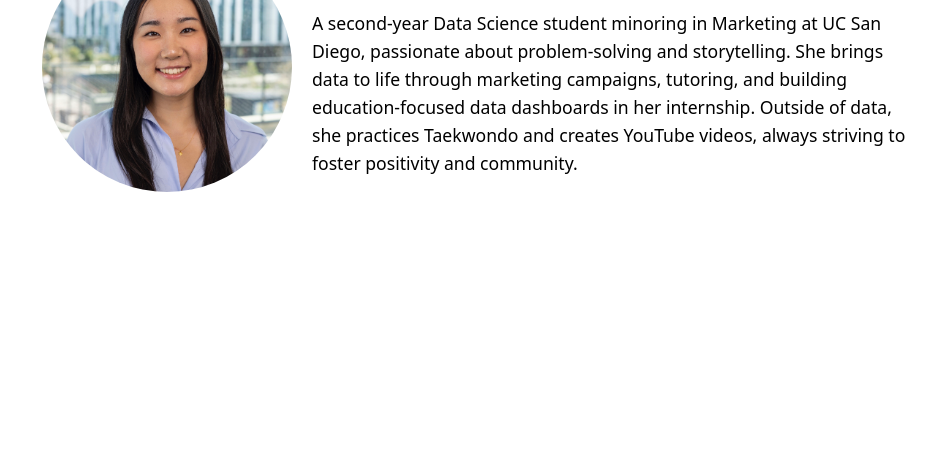
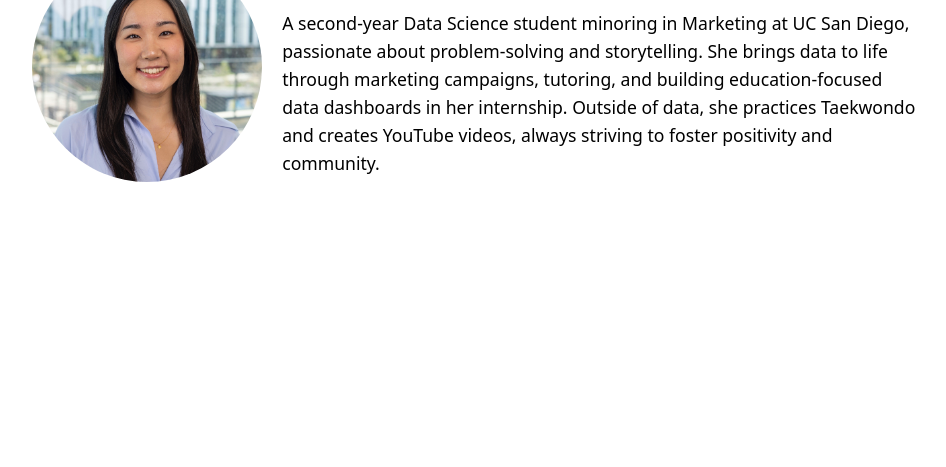
Before and after one commit to katefengx/portfolio, a plain HTML site: page index.html in a window 1280 px wide. Shown: the part 377-844 px from the top of the page, without its empty margins (163-1109 px from the left). Drawn offline with Linux system fonts and the light colour scheme.

Commit message:
updating the css

```diff
--- a/style.css
+++ b/style.css
@@ -1,6 +1,6 @@
 .profile {
     vertical-align: middle;
-    width: 250px;
+    width: 18%;
     height: auto;
     border-radius: 50%;
     margin-right: 20px;
@@ -17,13 +17,12 @@
 
 /* Introduction text section */
 .intro-text {
-    max-width: 600px;
+    max-width: 50%;
 }
 
 /* Body styles */
 body {
     margin: 0;
-    line-height: 1.5;
     font: 100%/1.5 system-ui;
     box-sizing: border-box;
     width: 100%;
```
